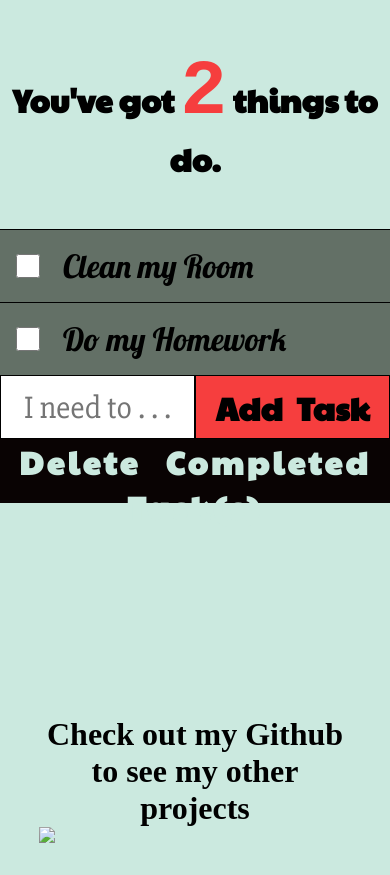
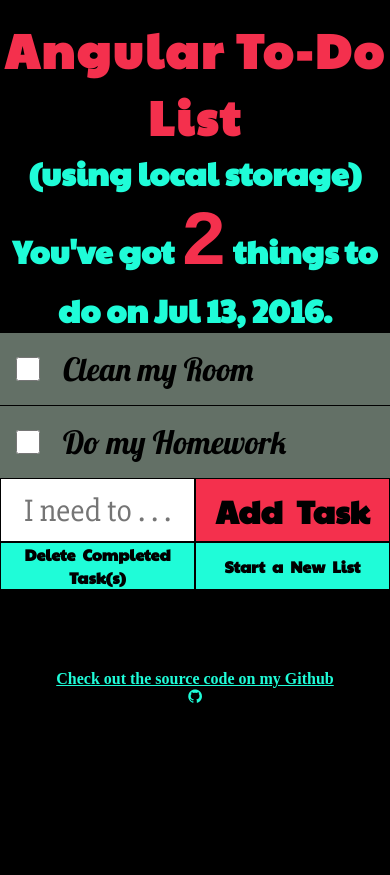
Before and after one commit to mcooperstein/angular-to-do-list, a plain HTML site: page index.html in a window 390 px wide. After the commit the page ends 844 px from the top, so only its background shows below. Drawn offline with nearby package versions, Linux system fonts and the light colour scheme; some packages are replaced by stand-ins of ours; a script that the page names is missing.

Commit message:
app redesign
-added local storage component
-changed color scheme
-added media queries/made responsive
-added button to erase local storage and start new list

```diff
--- a/app.js
+++ b/app.js
@@ -1,8 +1,23 @@
-var app = angular.module('myApp', []);
+var app = angular.module('myApp', ['ngStorage']);
 
-app.controller('toDoCtrl', function ($scope) {
+app.controller('toDoCtrl', function ($scope /*, $localStorage*/ ) {
 
-    $scope.todos = [
+    $scope.today = new Date();
+
+    /*$scope.$storage = $localStorage.$default([
+        {
+            text: "Clean my Room",
+            done: false
+        },
+        {
+            text: "Do my Homework",
+            done: false
+        }
+    ]);
+    console.log($scope.$storage);*/
+    $scope.saved = localStorage.getItem('todos');
+
+    $scope.todos = (localStorage.getItem('todos') !== null) ? JSON.parse($scope.saved) : [
         {
             text: "Clean my Room",
             done: false
@@ -12,6 +27,7 @@ app.controller('toDoCtrl', function ($scope) {
             done: false
         }
     ];
+    localStorage.setItem('todos', JSON.stringify($scope.todos));
 
     $scope.things = function () {
         if ($scope.todos.length == 1) {
@@ -35,6 +51,8 @@ app.controller('toDoCtrl', function ($scope) {
             });
         }
         $scope.formTodoText = "";
+        //clear the input after adding
+        localStorage.setItem('todos', JSON.stringify($scope.todos));
     };
 
     $scope.checkTodo = function (todo) {
@@ -51,6 +69,14 @@ app.controller('toDoCtrl', function ($scope) {
                 $scope.todos.push(todo);
             }
         });
+        localStorage.setItem('todos', JSON.stringify($scope.todos));
+    };
+
+    $scope.clearAll = function () {
+        if (confirm("Are you sure you want to delete this list?") == true) {
+            localStorage.clear();
+            $scope.todos = [];
+        }
     };
 
 
--- a/index.html
+++ b/index.html
@@ -5,35 +5,49 @@
     <meta charset="UTF-8">
     <title>Angular To-Do List</title>
     <link href='https://fonts.googleapis.com/css?family=Slabo+27px|Lobster|Paytone+One' rel='stylesheet' type='text/css'>
+    <link rel="stylesheet" href="https://maxcdn.bootstrapcdn.com/font-awesome/4.5.0/css/font-awesome.min.css">
     <link rel="stylesheet" type="text/css" href="style.css">
 </head>
 
-<body ng-controller="toDoCtrl">
+<body data-ng-controller="toDoCtrl">
+    <header>
+        <h1>Angular To-Do List</h1>
+        <h2><span class="smaller">(using local storage)</span></h2>
+    </header>
     <div class="container">
-        <h1>You've got <span class="number">{{getTotalTodos()}}</span> {{things()}} to do.</h1>
+        <div class="sub-header">
+            <h2>You've got <span class="number">{{getTotalTodos()}}</span> {{things()}} to do on {{today | date}}.</h2>
+        </div>
         <ul>
-            <li ng-repeat="todo in todos">
-                <input class="checkbox" type="checkbox" ng-model="todo.done" ng-click="checkTodo()" />
+            <li data-ng-repeat="todo in todos track by $index">
+                <input class="checkbox" type="checkbox" data-ng-model="todo.done" ng-click="checkTodo()" />
                 <span class="done-{{todo.done}}">{{todo.text}}</span>
             </li>
         </ul>
         <form>
-            <input class="user-input" type="text" placeholder="I need to . . ." ng-model="formTodoText" required/>
-            <button class="add-button" ng-click="addTodo()">
+            <input class="user-input" type="text" placeholder="I need to . . ." data-ng-model="formTodoText" />
+            <button class="add-button" data-ng-click="addTodo()">
                 <h3>Add Task</h3>
             </button>
         </form>
-        <button class="clear-button" ng-click="clearCompleted()">
+        <button class="clear-button" data-ng-click="clearCompleted()">
             <h3>Delete Completed Task(s)</h3>
+        </button>
+        <button class="clear-button" data-ng-click="clearAll()">
+            <h3>Start a New List</h3>
         </button>
     </div>
     <footer>
-        <h6>Check out my Github to see my other projects</h6>
-        <a href="https://github.com/mcooperstein"><img src="https://github.com/favicon.ico" /></a>
+        <a href="https://github.com/mcooperstein/angular-to-do-list" target="_blank">
+            <h6>Check out the source code on my Github<br>
+            <i class="fa fa-github"></i>
+            </h6>
+        </a>
     </footer>
 
 
     <script src="https://cdnjs.cloudflare.com/ajax/libs/angular.js/1.5.6/angular.js"></script>
+    <script src="https://cdnjs.cloudflare.com/ajax/libs/ngStorage/0.3.10/ngStorage.min.js"></script>
     <script src="app.js"></script>
 </body>
 
--- a/style.css
+++ b/style.css
@@ -22,15 +22,41 @@ CSS reset
 }
 
 body {
-    background-color: #cbe9df;
+    background-color: black;
+}
+
+a {
+    color: #1FFCD8;
+}
+
+header {
+    background-color: black;
+    padding: 0.25em;
+}
+
+.sub-header {
+    background-color: black;
 }
 
 h1 {
     text-align: center;
+    color: #F4304D;
     font-family: 'Paytone One', sans-serif;
-    margin-top: 1.5em;
-    margin-bottom: 1.5em;
+    margin-top: 0.25em;
+    font-size: 3em;
+    letter-spacing: 0.05em;
+}
+
+h2 {
+    text-align: center;
+    color: #1FFCD8;
+    font-family: 'Paytone One', sans-serif;
     font-size: 2em;
+}
+
+.smaller {
+    color: #1FFCD8;
+    font-size: 1em;
 }
 
 ul {
@@ -48,7 +74,7 @@ li {
 .number {
     font-family: monospace;
     font-size: 3em;
-    color: #F63E3E;
+    color: #F4304D;
 }
 
 .checkbox {
@@ -80,7 +106,7 @@ button {
 }
 
 .add-button {
-    background-color: #F63E3E;
+    background-color: #F4304D;
     width: 50%;
     float: right;
     font-size: 2em;
@@ -90,20 +116,19 @@ button {
 }
 
 .clear-button {
-    background-color: #090303;
-    color: #cbe9df;
-    width: 100%;
-    height: 2em;
-    font-size: 2em;
+    background-color: #1FFCD8;
+    border: 1px solid black;
+    width: 50%;
+    float: left;
+    height: 2.5em;
+    font-size: 1.5em;
     text-align: center;
-    word-spacing: 0.5em;
-    letter-spacing: 0.1em
+    word-spacing: 0.25em;
 }
 
 footer {
     width: 80%;
-    margin-top: 12em;
-    margin-bottom: 2em;
+    margin-top: 8em;
     margin-left: auto;
     margin-right: auto;
 }
@@ -112,6 +137,7 @@ a img {
     display: block;
     margin-left: auto;
     margin-right: auto;
+    color: #1FFCD8;
 }
 
 footer h6 {
@@ -121,3 +147,17 @@ footer h6 {
     margin-left: auto;
     margin-right: auto;
 }
+
+@media(max-width: 700px) {
+    .clear-button {
+        font-size: 1em;
+        height: 3em
+    }
+    footer h6 {
+        text-align: center;
+        display: block;
+        font-size: 1em;
+        margin-left: auto;
+        margin-right: auto;
+    }
+}
```
